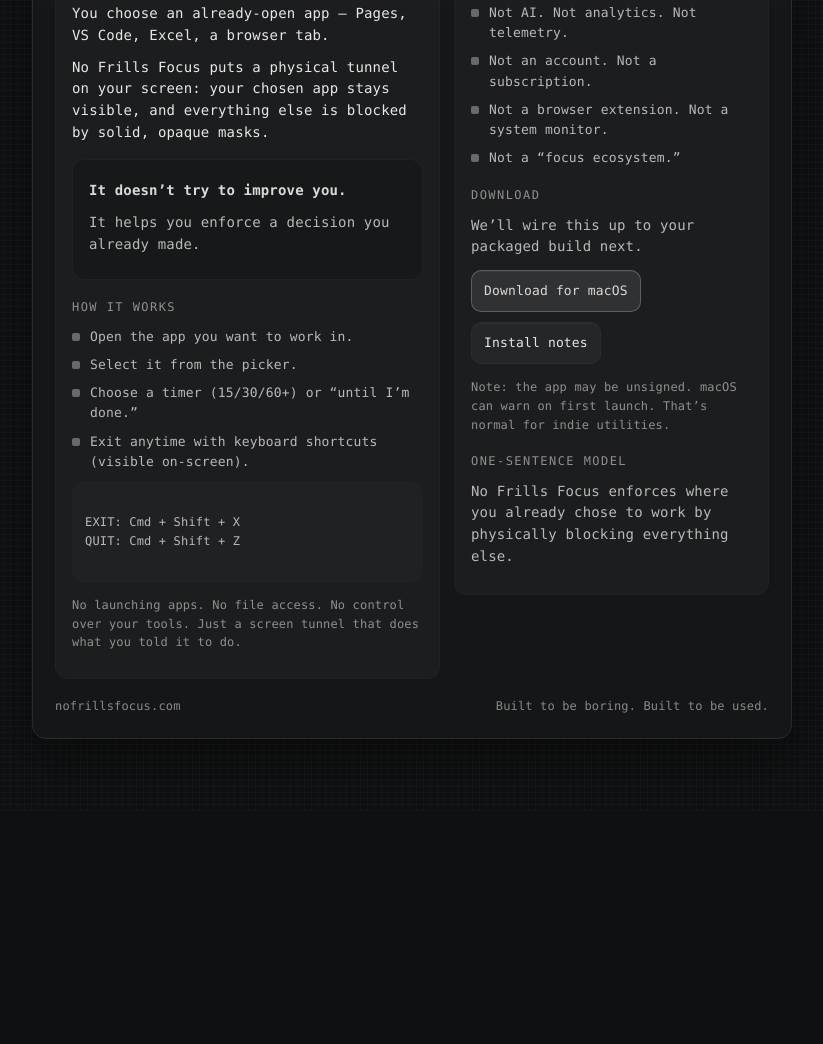
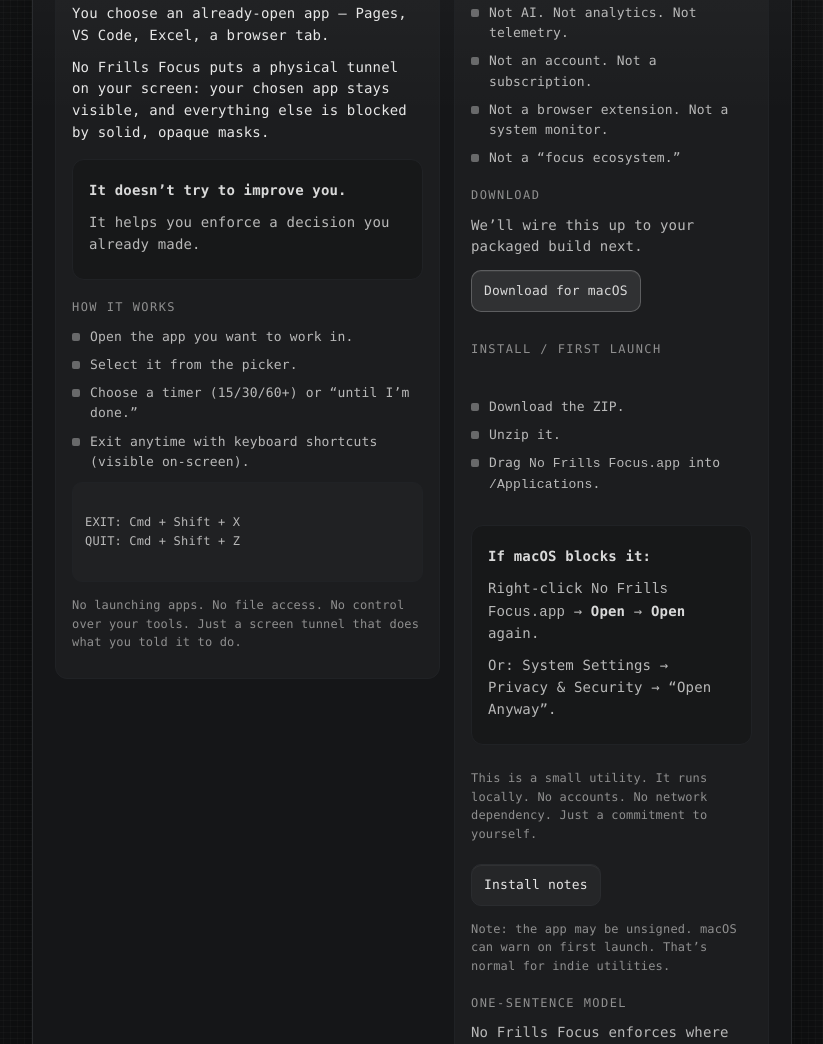
Before and after one commit to AlbatrossSpacebucks/nofrillsfocus, a plain HTML site: page index.html in a window 1280 px wide. Shown: the part 303-1347 px from the top of the page, without its empty margins (228-1051 px from the left). Before the commit the page ends 1114 px from the top, so only its background shows below. Drawn offline with Linux system fonts and the light colour scheme.

Commit message:
Update index.html

```diff
--- a/index.html
+++ b/index.html
@@ -356,6 +356,23 @@
 
               <div class="buttons">
                 <a class="btn btnPrimary" href="https://github.com/AlbatrossSpacebucks/nofrillsfocus/releases/download/v0.1.0/No.Frills.Focus-0.1.0-arm64-mac.zip">Download for macOS</a>
+<div class="kicker" style="margin-top:18px;">Install / First launch</div>
+
+<ul class="list">
+  <li><span class="dot"></span><span>Download the ZIP.</span></li>
+  <li><span class="dot"></span><span>Unzip it.</span></li>
+  <li><span class="dot"></span><span>Drag <code>No Frills Focus.app</code> into <code>/Applications</code>.</span></li>
+</ul>
+
+<div class="callout" style="margin-top:12px;">
+  <p class="tight"><strong>If macOS blocks it:</strong></p>
+  <p class="muted tight">Right-click <code>No Frills Focus.app</code> → <strong>Open</strong> → <strong>Open</strong> again.</p>
+  <p class="muted tight">Or: System Settings → Privacy &amp; Security → “Open Anyway”.</p>
+</div>
+
+<p class="small">
+  This is a small utility. It runs locally. No accounts. No network dependency. Just a commitment to yourself.
+</p>
 
                 <a class="btn" href="#" onclick="return false;">Install notes</a>
               </div>
```
